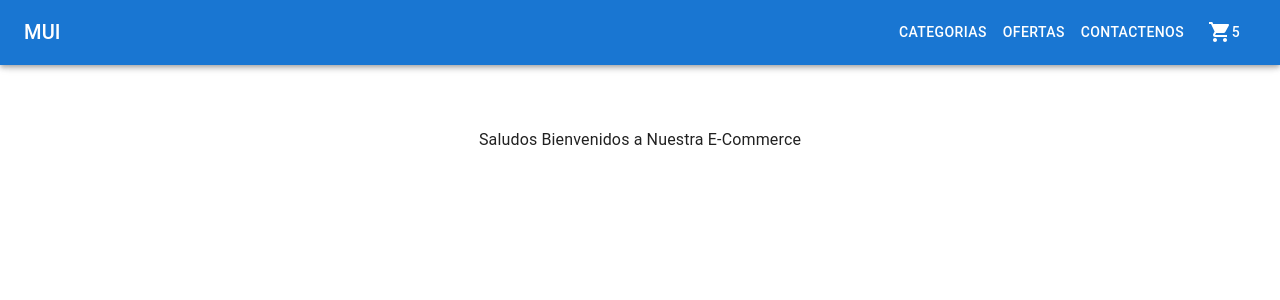
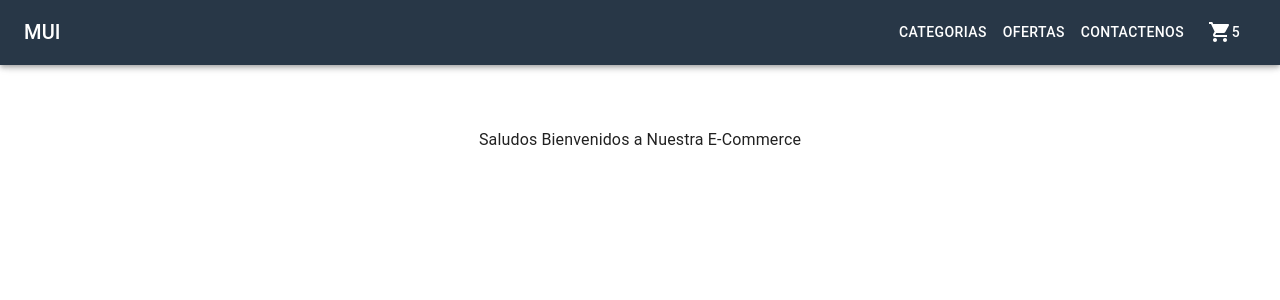
Before and after one commit to eripalladino/proyecto, a React (Vite) app: page / in a window 1280 px wide. Shown: the top 300 px of the page. Built offline with nearby package versions, Linux system fonts and the light colour scheme.

Commit message:
color barra

```diff
--- a/src/components/NavBar/NavBar.jsx
+++ b/src/components/NavBar/NavBar.jsx
@@ -56,7 +56,7 @@ function DrawerAppBar(props) {
     <Box sx={{ display: 'flex'}}>
       <CssBaseline />
       <AppBar component="nav">
-        <Toolbar >
+        <Toolbar sx={{ bgcolor: '#283747' }}>
           <IconButton
             color="inherit"
             aria-label="open drawer"
```
